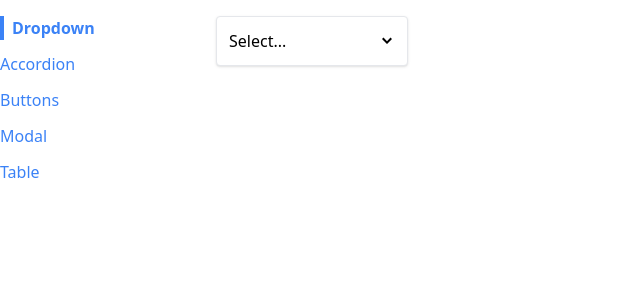
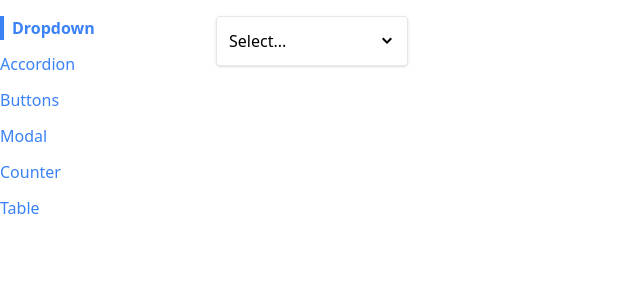
Before and after one commit to preston-bateman/comps, a React (Vite) app: page / in a window 1280 px wide. Shown: the top 300 px of the page, without its empty margins (0-640 px from the left). Built offline with nearby package versions, Linux system fonts and the light colour scheme.

Commit message:
fixed the sidebar bug

```diff
--- a/src/components/Sidebar.js
+++ b/src/components/Sidebar.js
@@ -6,6 +6,7 @@ function Sidebar(){
         {label: 'Accordion', path: '/accordion'},
         {label: 'Buttons', path: '/buttons'},
         {label: 'Modal', path: '/modal'},
+        {label: 'Counter', path: '/counter'},
         {label: 'Table', path: '/table'}
     ]
 
```
